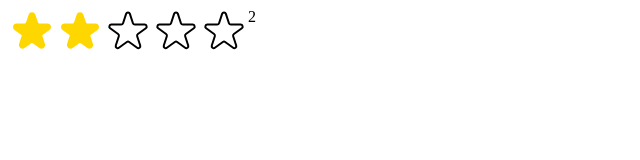
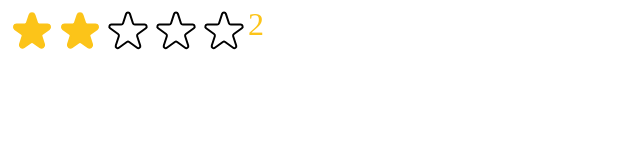
Before and after one commit to byunn90/PopFlix-Cinema, a React (Create React App) app in the folder usepopcorn/: page / in a window 1280 px wide. Both pictures are taken after a click on the element 80 px from the left and 32 px from the top of the page. Shown: the top 160 px of the page, without its empty margins (0-640 px from the left). Built offline with nearby package versions, Linux system fonts and the light colour scheme.

Commit message:
got the star working again

```diff
--- a/usepopcorn/src/StaringRating.js
+++ b/usepopcorn/src/StaringRating.js
@@ -10,30 +10,36 @@ const starContainerStyle = {
   display: "flex",
 };
 
-const textStyle = {
-  lineHeigh: "1",
-  margin: "0",
-};
-
-export default function StarRating({ maxRating = 5 }) {
+export default function StarRating({
+  maxRating = 5,
+  color = "#fcc419",
+  size = 48,
+}) {
   const [rating, setRating] = useState(0);
   const [tempRating, setTempRating] = useState(0);
 
   function handleRating(onRate) {
-    // setRating(onRate);
-    setRating(onRate === 0 ? setRating(0) : onRate);
+    setRating(onRate === 1 ? setTempRating(0) : onRate);
   }
+  const textStyle = {
+    lineHeight: "1",
+    margin: "0",
+    color,
+    fontSize: `${size / 1.5}px`,
+  };
 
   return (
     <div style={containerStyle}>
       <div style={starContainerStyle}>
-        {Array.from({ length: maxRating }, (_, i) => (
+        {Array.from({ length: maxRating }, (_, i = 0) => (
           <Star
             key={i}
             onRate={() => handleRating(i + 1)}
             onHoverIn={() => setTempRating(i + 1)}
-            onHoverOut={() => setTempRating(i + 1)}
+            onHoverOut={() => setTempRating(rating)}
             full={tempRating ? tempRating >= i + 1 : rating >= i + 1}
+            color={color}
+            size={size}
           />
         ))}
         <p style={textStyle}>{tempRating || rating || ""}</p>
@@ -42,15 +48,14 @@ export default function StarRating({ maxRating = 5 }) {
   );
 }
 
-const starStyle = {
-  width: "48px",
-  height: "48px",
-  display: "block",
-  cursor: "pointer",
-  color: "gold",
-};
-
-function Star({ onRate, full, onHoverIn, onHoverOut }) {
+function Star({ onRate, full, onHoverIn, onHoverOut, size, color }) {
+  const starStyle = {
+    width: `${size}px`,
+    height: `${size}px`,
+    display: "block",
+    cursor: "pointer",
+    color: `${color}`,
+  };
   return (
     <span
       style={starStyle}
@@ -62,8 +67,8 @@ function Star({ onRate, full, onHoverIn, onHoverOut }) {
         <svg
           xmlns="http://www.w3.org/2000/svg"
           viewBox="0 0 20 20"
-          fill="#ffd700"
-          stroke="#ffd700"
+          fill={color}
+          stroke={color}
         >
           <path d="M9.049 2.927c.3-.921 1.603-.921 1.902 0l1.07 3.292a1 1 0 00.95.69h3.462c.969 0 1.371 1.24.588 1.81l-2.8 2.034a1 1 0 00-.364 1.118l1.07 3.292c.3.921-.755 1.688-1.54 1.118l-2.8-2.034a1 1 0 00-1.175 0l-2.8 2.034c-.784.57-1.838-.197-1.539-1.118l1.07-3.292a1 1 0 00-.364-1.118L2.98 8.72c-.783-.57-.38-1.81.588-1.81h3.461a1 1 0 00.951-.69l1.07-3.292z" />
         </svg>
```
